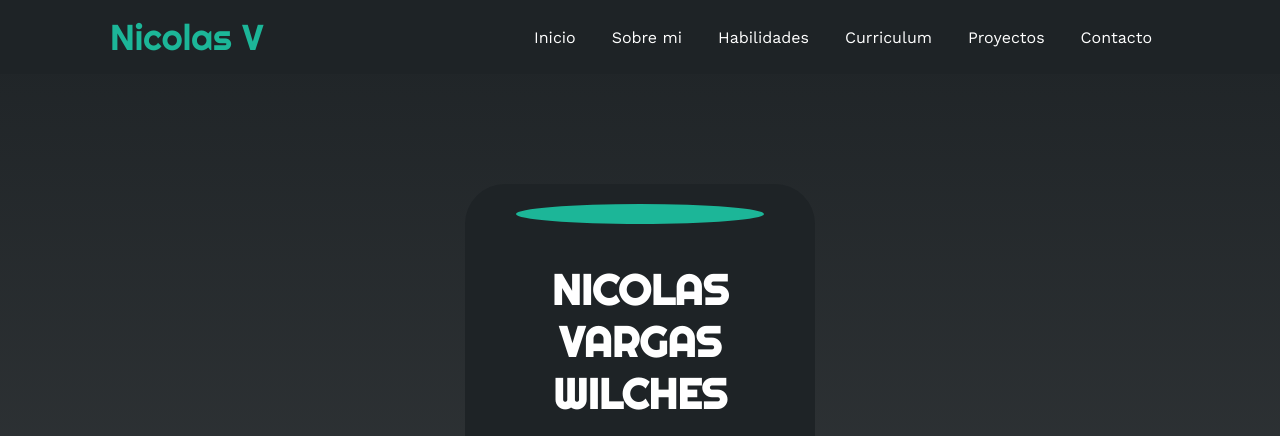
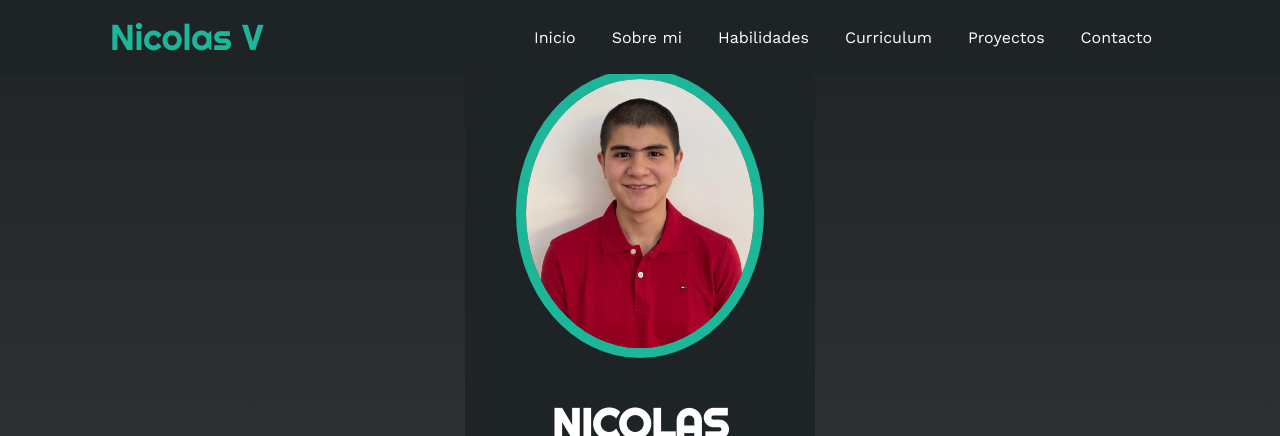
Before and after one commit to Nic-Vargas/Portafolio-Nicolas, a plain HTML site: page index.html in a window 1280 px wide. Shown: the top 436 px of the page. Drawn offline with nearby package versions, Linux system fonts and the light colour scheme; the site is published under a folder, as on GitHub Pages, so addresses that start at the root find nothing.

Commit message:
Update index.html

```diff
--- a/index.html
+++ b/index.html
@@ -35,7 +35,7 @@
     <section id="inicio" class="inicio">
         <div class="contenido-banner">
             <div class="contenedor-img">
-                <img src="/img/Foto Perfil.jpg" alt="">
+                <img src="img/Foto Perfil.jpg" alt="">
             </div>
             <h1>NICOLAS VARGAS WILCHES</h1><br>
             <h2>Ingeniero de Sistemas - FullStack Developer</h2>
```
